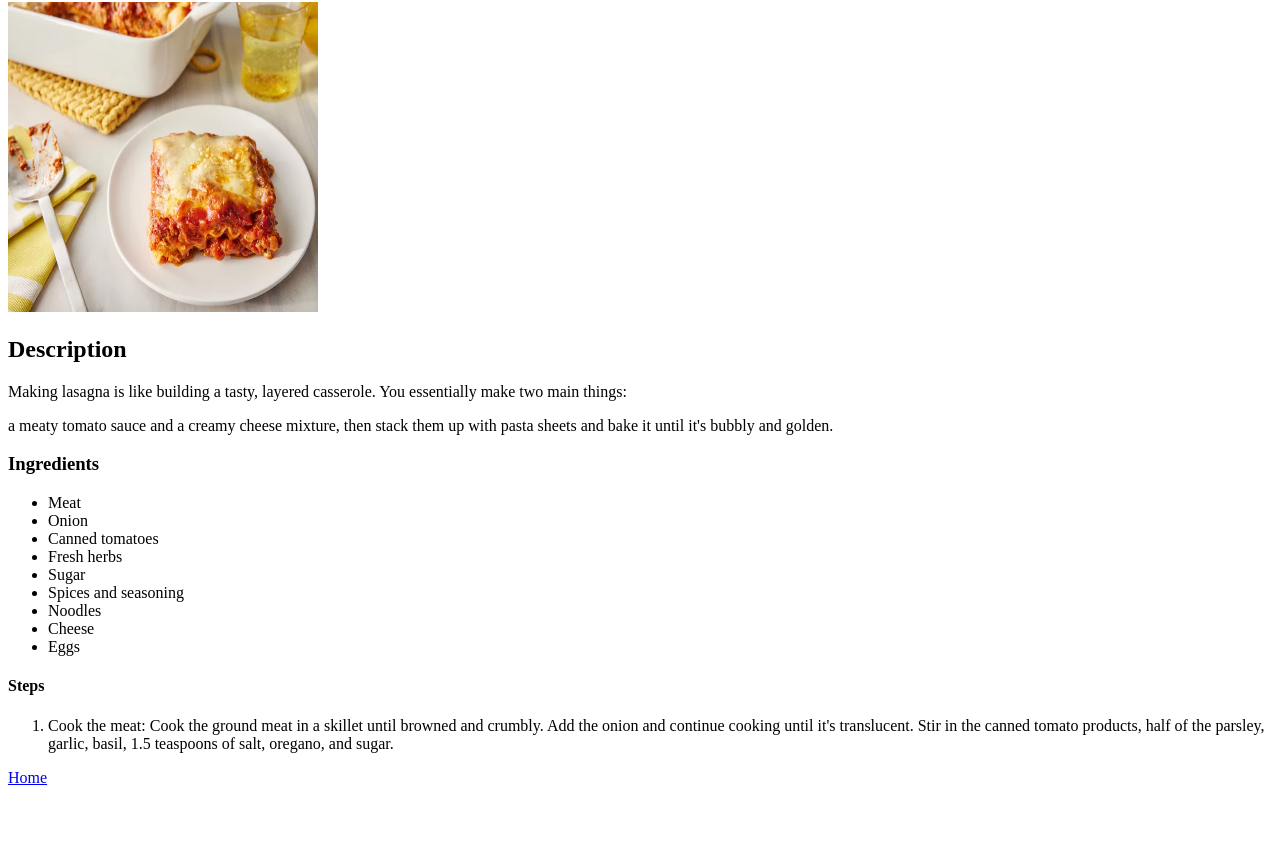
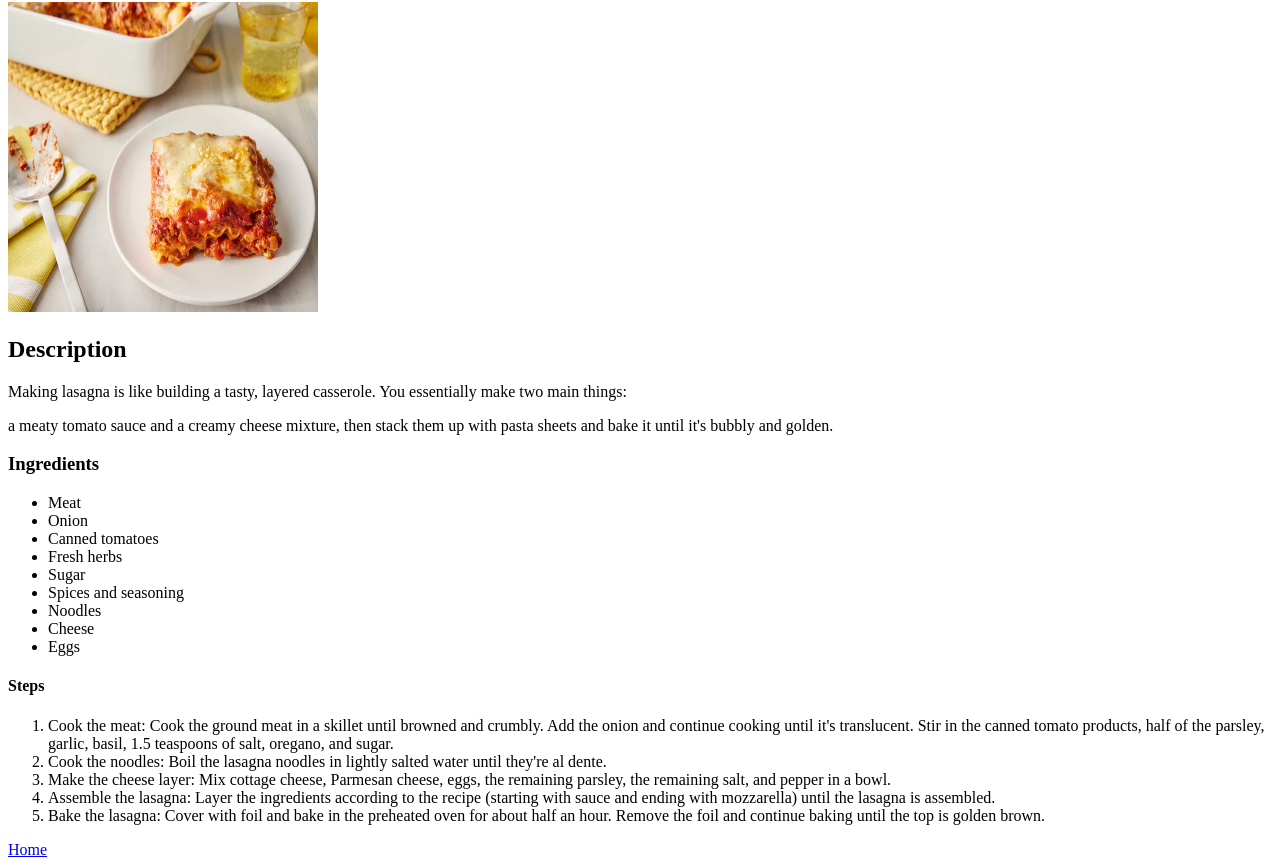
Before and after one commit to Austin811Z/Odin-recipes, a plain HTML site: page recipes/lasagna.html in a window 1280 px wide. Shown: the part 78-945 px from the top of the page. Before the commit the page ends 873 px from the top, so only its background shows below. Drawn offline with Linux system fonts and the light colour scheme.

Commit message:
Added steps on how to make the recipe

```diff
--- a/recipes/lasagna.html
+++ b/recipes/lasagna.html
@@ -37,7 +37,36 @@
                 onion and continue cooking until it's
                 translucent. Stir in the canned tomato products,
                 half of the parsley, garlic, basil, 1.5 teaspoons
-                of salt, oregano, and sugar.</li>
+                of salt, oregano, and sugar.
+            </li>
+
+            <li>
+                Cook the noodles: Boil the lasagna noodles in
+                lightly salted water until they're al dente.
+            </li>
+
+            <li>
+                Make the cheese layer: Mix cottage cheese,
+                Parmesan cheese, eggs, the remaining parsley,
+                the remaining salt, and pepper in a bowl.
+
+            </li>
+
+            <li>
+                Assemble the lasagna: Layer the ingredients
+                according to the recipe (starting with sauce
+                and ending with mozzarella) until the lasagna
+                is assembled.
+
+            </li>
+
+            <li>
+                Bake the lasagna: Cover with foil and bake in
+                the preheated oven for about half an hour.
+                Remove the foil and continue baking until the
+                top is golden brown.
+
+            </li>
         </ol>
 
 
```
